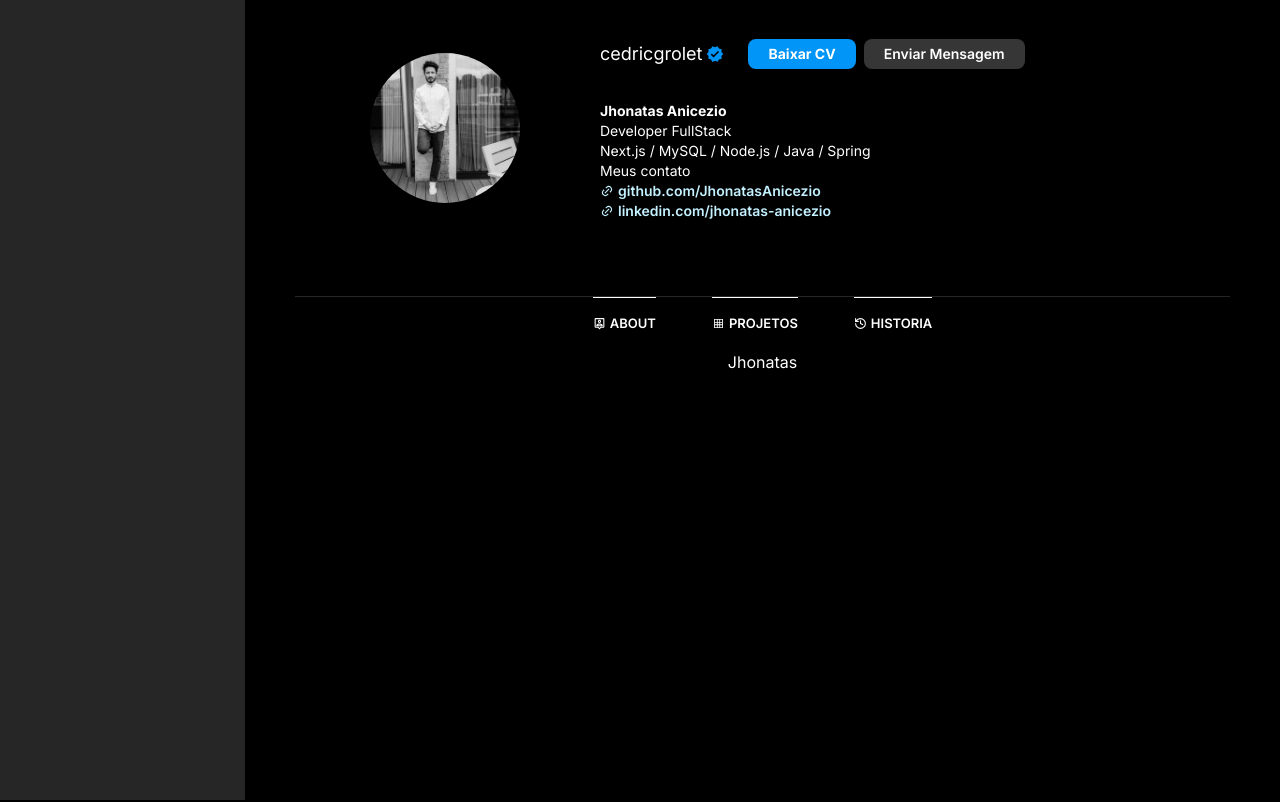
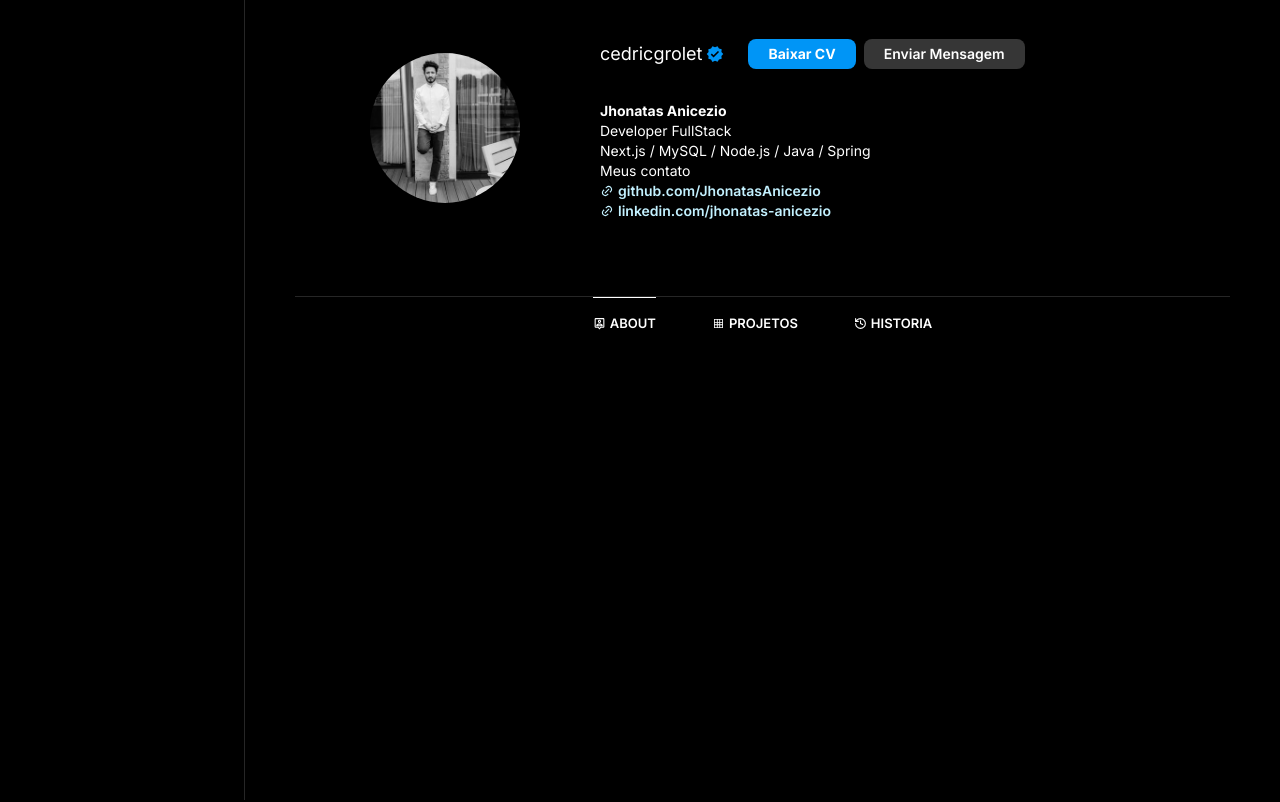
Before and after one commit to JhonatasAnicezio/portifolio, a Next.js app: page /jhonatas in a window 1280 px wide. Shown: the top 802 px of the page. Built offline with nearby package versions, Linux system fonts and the light colour scheme.

Commit message:
refactor: componentize header and nav

```diff
--- /dev/null
+++ b/src/app/jhonatas/components/Nav/index.tsx
@@ -0,0 +1,34 @@
+'use client'
+import Link from "next/link";
+import { usePathname } from 'next/navigation'
+
+interface NavProps {
+  href: string;
+  name: string;
+  icon: JSX.Element;
+}
+
+interface NavComponentProps {
+  pages: NavProps[];
+}
+
+const path = '/jhonatas';
+
+export default function Nav({ pages }: NavComponentProps) {
+    const pathname = usePathname();
+
+    return (
+        <nav className="flex items-center justify-center gap-14 text-[13px] font-semibold">
+            {pages.map(({ href, name, icon }, index) => (
+                <Link
+                    href={`${path + href}`}
+                    key={index}
+                    className={`flex items-center gap-1 py-4 ${pathname === (path + href) && 'border-t border-white'}`}
+                >
+                    {icon}
+                    {name}
+                </Link>
+            ))}
+        </nav>
+    );
+}
--- /dev/null
+++ b/src/app/jhonatas/components/header/index.tsx
@@ -0,0 +1,56 @@
+import Image from "next/image";
+import Link from "next/link";
+import mitsk from "../../../../../public/3d40e2ddc5683a93f7987f9a4f5b77f7.jpg";
+import { RiLinkM } from "react-icons/ri";
+import { MdVerified } from "react-icons/md";
+
+export default function Header() {
+    return (
+        <header className="flex px-[35px] py-[35px]">
+
+            {/* image profile */}
+            <div className="flex items-center justify-center px-10">
+                <Image className="rounded-full" width={150} height={150} src={mitsk} alt="bla" />
+            </div>
+
+            {/* info profile */}
+            <div className="flex flex-col px-10 pt-1 gap-8 items-start ">
+
+                {/* header info profile */}
+                <div className="flex gap-2 items-center">
+                    <h1 className="flex items-center justify-center text-lg gap-1 pr-4">
+                        cedricgrolet
+                        <span className="text-[#0095F6]"><MdVerified /></span>
+                    </h1>
+
+                    <button className="text-sm rounded-lg font-bold px-5 py-[5px] bg-[#0095F6]">
+                        Baixar CV
+                    </button>
+                    <button className="text-sm rounded-lg font-semibold px-5 py-[5px] bg-[#363636]">
+                        Enviar Mensagem
+                    </button>
+                </div>
+
+                {/* info profile tag and info */}
+                <div className="flex flex-col text-sm">
+                    <h2 className="font-bold">Jhonatas Anicezio</h2>
+                    <p>Developer FullStack</p>
+                    <p>Next.js / MySQL / Node.js / Java / Spring</p>
+                    <p>Meus contato</p>
+                    <p className="text-[#C3F1FF]">
+                        <Link className="flex items-center gap-1 font-semibold" target="blank" href={'https://github.com/JhonatasAnicezio'}>
+                            <span><RiLinkM /></span>
+                            github.com/JhonatasAnicezio
+                        </Link>
+                    </p>
+                    <p className="text-[#C3F1FF]">
+                        <Link className="flex items-center gap-1 font-semibold" target="blank" href={'https://www.linkedin.com/in/jhonatas-anicezio/'}>
+                            <span><RiLinkM /></span>
+                            linkedin.com/jhonatas-anicezio
+                        </Link>
+                    </p>
+                </div>
+            </div>
+        </header>
+    );
+}
--- a/src/app/jhonatas/layout.tsx
+++ b/src/app/jhonatas/layout.tsx
@@ -1,11 +1,7 @@
 import type { Metadata } from "next";
-import { LuHistory } from "react-icons/lu";
-import { LiaTableSolid } from "react-icons/lia";
-import { MdOutlinePersonPin, MdVerified } from "react-icons/md";
-import Link from "next/link";
-import { RiLinkM } from "react-icons/ri";
-import mitsk from "../../../public/3d40e2ddc5683a93f7987f9a4f5b77f7.jpg";
-import Image from "next/image";
+import Header from "./components/header";
+import Nav from "./components/Nav";
+import { pages } from "../fakeData/navData";
 
 export const metadata: Metadata = {
   title: "Jhonatas",
@@ -18,84 +14,30 @@ export default function Layout({
   children: React.ReactNode;
 }>) {
   return (
-      <main className="flex w-full h-screen items-start text-white">
-      <div className="flex justify-center items-center fixed h-full w-[245px] border-r bg-[#262626] border-[#262626]" />
+    <div className="flex w-full min-h-screen items-start text-white">
+      {/* aside */}
+      <aside className="flex justify-center items-center fixed h-full w-[245px] border-r border-[#262626]" />
       {/* section */}
       <div className="flex justify-center items-center w-full pl-[245px]">
 
         {/* section profile */}
-        <div className="w-[935px] h-full">
+        <main className="w-[935px] h-full">
 
-          {/* component profile */}
-          <div className="flex px-[35px] py-[35px]">
-
-            {/* image profile */}
-            <div className="flex items-center justify-center px-10">
-              <Image className="rounded-full" width={150} height={150} src={mitsk} alt="bla" />
-            </div>
-
-            {/* info profile */}
-            <div className="flex flex-col px-10 pt-1 gap-8 items-start ">
-
-              {/* header info profile */}
-              <div className="flex gap-2 items-center">
-                <h1 className="flex items-center justify-center text-lg gap-1 pr-4">cedricgrolet <span className="text-[#0095F6]"><MdVerified /></span></h1>
-                <button className="text-sm rounded-lg font-bold px-5 py-[5px] bg-[#0095F6]">
-                  Baixar CV
-                </button>
-                <button className="text-sm rounded-lg font-semibold px-5 py-[5px] bg-[#363636]">
-                  Enviar Mensagem
-                </button>
-              </div>
-
-              {/* info profile tag and info */}
-              <div className="flex flex-col text-sm">
-                <h2 className="font-bold">Jhonatas Anicezio</h2>
-                <p>Developer FullStack</p>
-                <p>Next.js / MySQL / Node.js / Java / Spring</p>
-                <p>Meus contato</p>
-                <p className="text-[#C3F1FF]">
-                  <Link className="flex items-center gap-1 font-semibold" target="blank" href={'https://github.com/JhonatasAnicezio'}>
-                    <span><RiLinkM /></span>
-                    github.com/JhonatasAnicezio
-                  </Link>
-                </p>
-                <p className="text-[#C3F1FF]">
-                  <Link className="flex items-center gap-1 font-semibold" target="blank" href={'https://www.linkedin.com/in/jhonatas-anicezio/'}>
-                  <span><RiLinkM /></span>
-                  linkedin.com/jhonatas-anicezio
-                  </Link>
-                </p>
-              </div>
-            </div>
-          </div>
+          {/* header component profile */}
+          <Header />
 
           {/* sections profile */}
-          <div className="mt-10 w-full border-t border-[#262626]">
+          <section className="mt-10 w-full border-t border-[#262626]">
             {/* navigation sections profile */}
-            <div className="flex items-center justify-center gap-14 text-[13px] font-semibold">
-              <Link href={'/jhonatas'} className="flex items-center gap-1 py-4 border-t border-white">
-                <span><MdOutlinePersonPin /></span>
-                ABOUT
-              </Link>
-              <Link href={'/jhonatas/projects'} className="flex items-center gap-1 py-4 border-t border-white">
-                <span><LiaTableSolid /></span>
-                PROJETOS
-              </Link>
-              <Link href={'/jhonatas/history'} className="flex items-center gap-1 py-4 border-t border-white">
-                <span><LuHistory /></span>
-                HISTORIA
-              </Link>
-            </div>
-
+            <Nav pages={pages} />
             {/* pages sections profile */}
             <div className="w-full h-fit">
               {children}
             </div>
-          </div>
+          </section>
 
-        </div>
+        </main>
       </div>
-    </main>
+    </div>
   );
 }
--- a/src/app/jhonatas/page.tsx
+++ b/src/app/jhonatas/page.tsx
@@ -1,6 +1,6 @@
 export default function Jhonatas() {
   return (
-    <div className="flex justify-center items-center w-full">
+    <div className="flex justify-center items-center w-full h-[1000px]">
         <h1>Jhonatas</h1>
     </div>
   );
```
